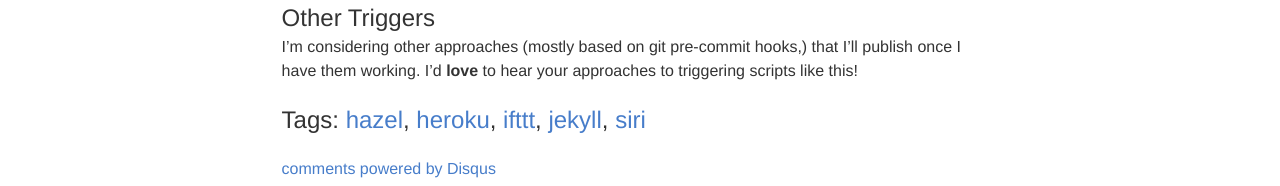
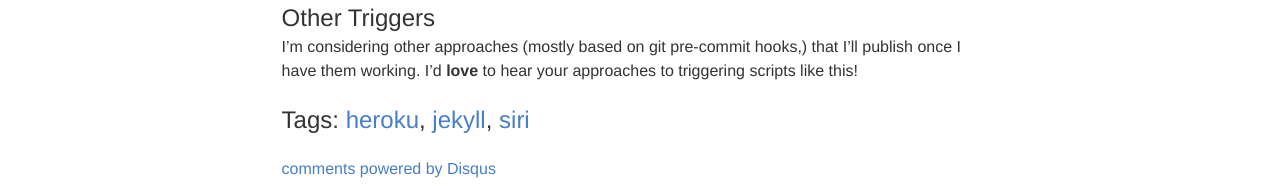
Before and after one commit to bobgilmore/bobgilmore.github.io, a Jekyll site: the page built from _posts/2014-01-15-forcing-jekyll-update-on-heroku.md, in a window 1280 px wide. Shown: the part 1111-1297 px from the top of the page. Built offline with Jekyll 4.4.1, drawn with Linux system fonts in a browser that asks for light colours; comment, search, counter and statistics services are not loaded.

Commit message:
Remove Hazel and IFTTT

```diff
--- a/_posts/2014-01-15-forcing-jekyll-update-on-heroku.md
+++ b/_posts/2014-01-15-forcing-jekyll-update-on-heroku.md
@@ -1,9 +1,7 @@
 ---
 title: Forcing a Jekyll Update on Heroku
 tags:
-- hazel
 - heroku
-- ifttt
 - jekyll
 - siri
 date: 2014-01-15 8:00:00
```
